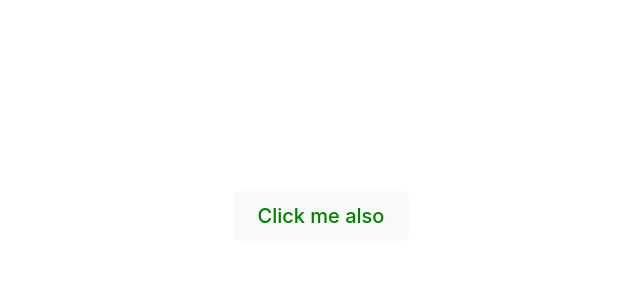
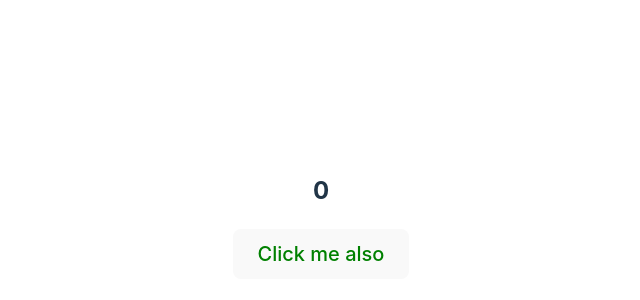
Before and after one commit to heyitslauu/odin-react, a React (Vite) app in the folder my-first-react-app/: page / in a window 1280 px wide. Shown: the part 184-484 px from the top of the page, without its empty margins (319-959 px from the left). Built offline with nearby package versions, Linux system fonts and the light colour scheme.

Commit message:
React State Introduction

```diff
--- a/my-first-react-app/src/App.jsx
+++ b/my-first-react-app/src/App.jsx
@@ -3,13 +3,20 @@
 // import { List } from './PropsPass';
 import { Button } from './Button';
 import './App.css'
+import { useState } from 'react';
 
 function App() {
   // const [count, setCount] = useState(0)
   // const sampleArr = ['Cat', 'Dog', 'Duck', 'Geese'];
 
-  const handleButtonClick = (msg = "Hello") => {
-    console.log(msg)
+  const [counter, setCounter] = useState(0)
+
+  // const handleButtonClick = (msg = "Hello") => {
+  //   console.log(msg)
+  // }
+
+  const handleIncrement = () => {
+    setCounter(counter + 1);
   }
 
   return (
@@ -18,7 +25,9 @@ function App() {
       {/* <h1>Hello World</h1> */}
       {/* <Button fontSize={12} text="Click me!" color="blue"/>
       <Button fontSize={12} text="Dont Click me!" color="red"/> */}
-      <Button fontSize={20} handleClick={handleButtonClick}/>
+      {/* <Button fontSize={20} handleClick={handleButtonClick}/> */}
+      <h2>{counter}</h2>
+      <Button fontSize={20} handleIncrement={handleIncrement}/>
     </>
   )
 }
--- a/my-first-react-app/src/Button.jsx
+++ b/my-first-react-app/src/Button.jsx
@@ -12,7 +12,7 @@
 // }
 
 
-export const Button = ({text, color, fontSize, handleClick}) => {
+export const Button = ({text, color, fontSize, handleIncrement}) => {
 
     const buttonStyle = {
         color: color,
@@ -20,7 +20,7 @@ export const Button = ({text, color, fontSize, handleClick}) => {
     }
 
     return (
-        <button  style={buttonStyle} onClick={() => handleClick()}>{text}</button>
+        <button  style={buttonStyle} onClick={handleIncrement}>{text}</button>
     )
 }
 
```
